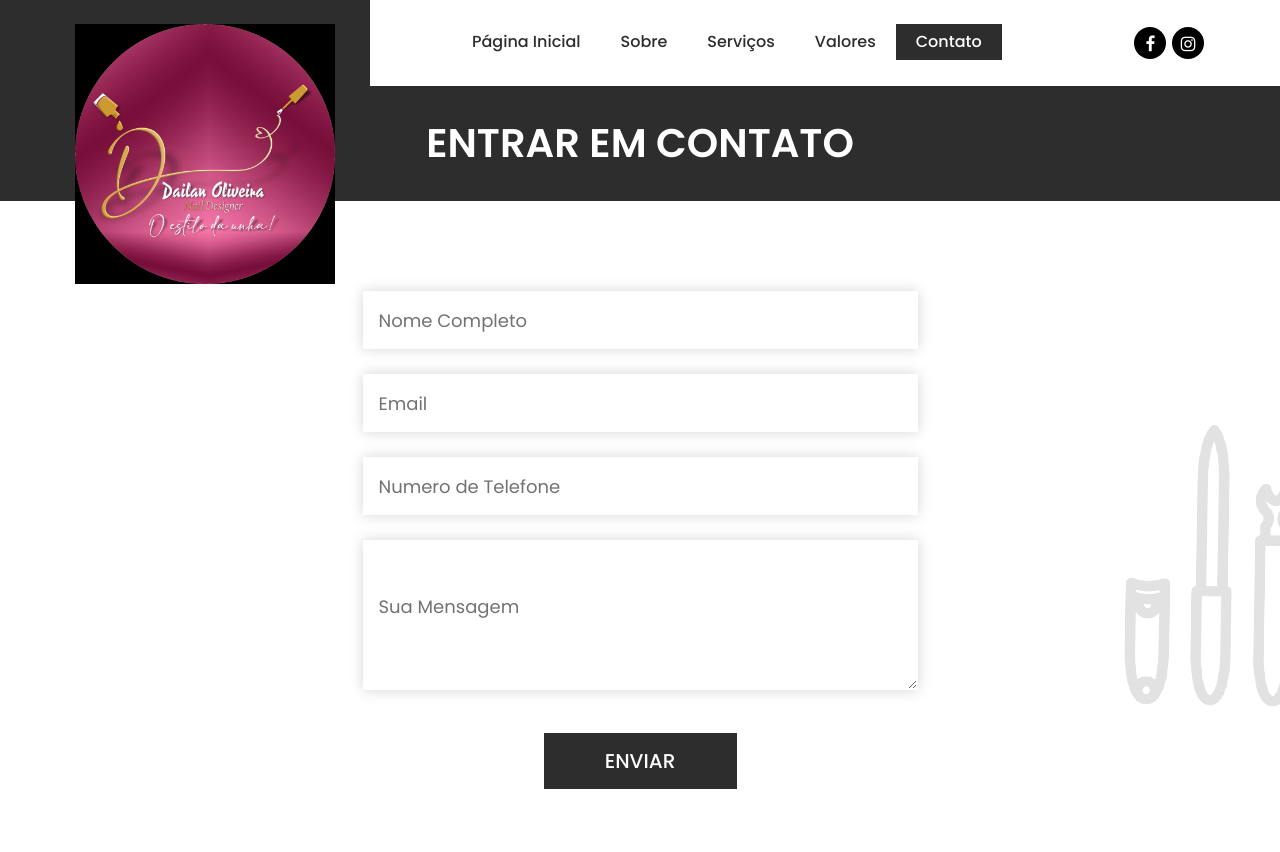
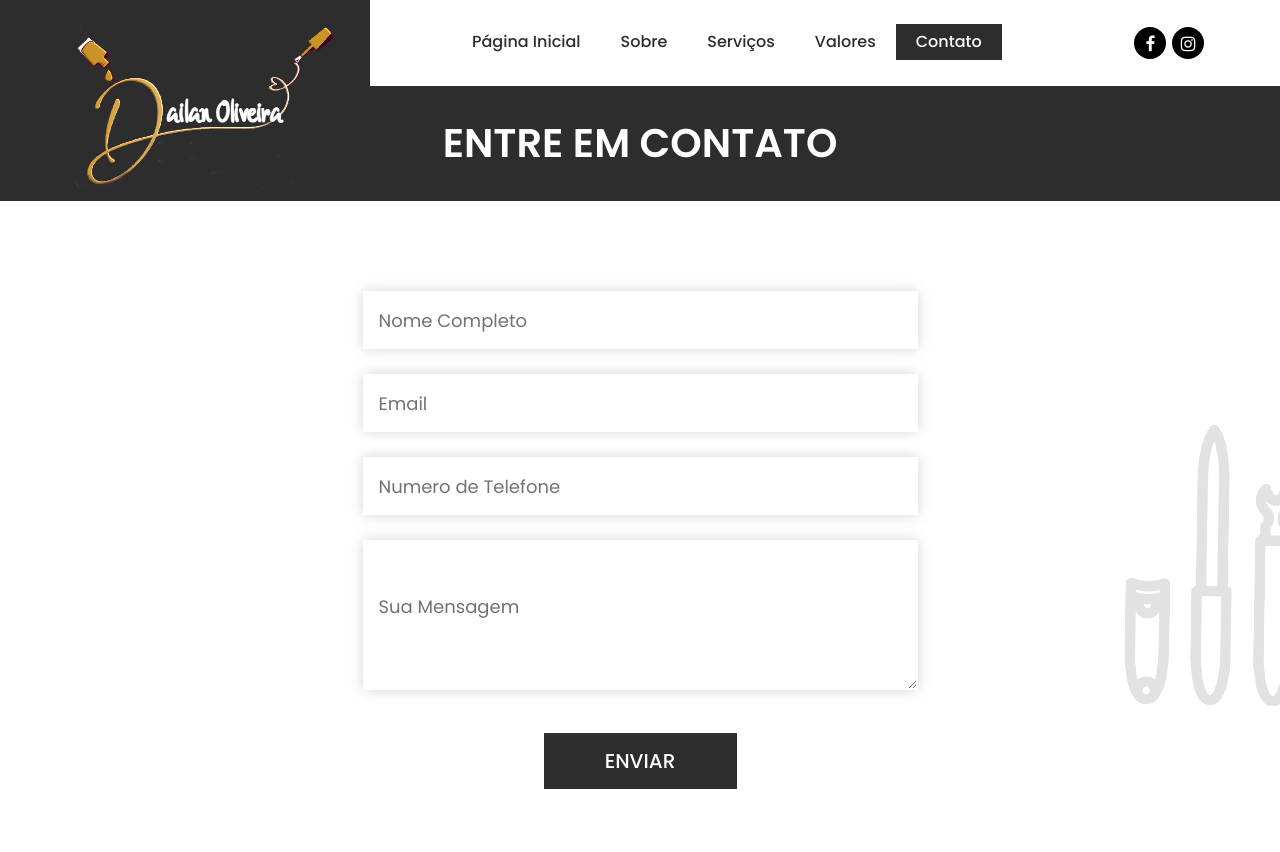
Before and after one commit to FranNinaa/SiteStudioDailanOliveira-FrancineSantos, a plain HTML site: page html/contato.html in a window 1280 px wide. Shown: the top 852 px of the page. Drawn offline with nearby package versions, Linux system fonts and the light colour scheme; grey boxes are pictures that could not be loaded; a web font is replaced by a local one.

Commit message:
atualização da logo do site

```diff
--- a/html/contato.html
+++ b/html/contato.html
@@ -45,7 +45,7 @@
                      <div class="full">
                         <div class="center-desk">
                            <div class="logo">
-                              <a href="/html/index.html"><img src="/images/logoDailan.png" alt="logo da pagina"/></a>
+                              <a href="../html/index.html"><img src="../images/logoDailanAtualizado.png" alt="#" /></a>
                            </div>
                         </div>
                      </div>
@@ -93,7 +93,7 @@
             <div class="row">
                <div class="col-md-12">
                   <div class="title">
-                      <h2>Entrar em Contato</h2>
+                      <h2>Entre em Contato</h2>
                   </div>
                </div>
             </div>
```
Also changed, not shown: html/index.html (+2 -2 lines), html/serviços.html (+1 -1 lines), html/sobre.html (+1 -1 lines), html/valores.html (+1 -1 lines), images/318553923_698413855065532_1255542014219564775_n.jpg (added), images/logoDailan.png (deleted), images/logoDailanAtualizado.png (added).
